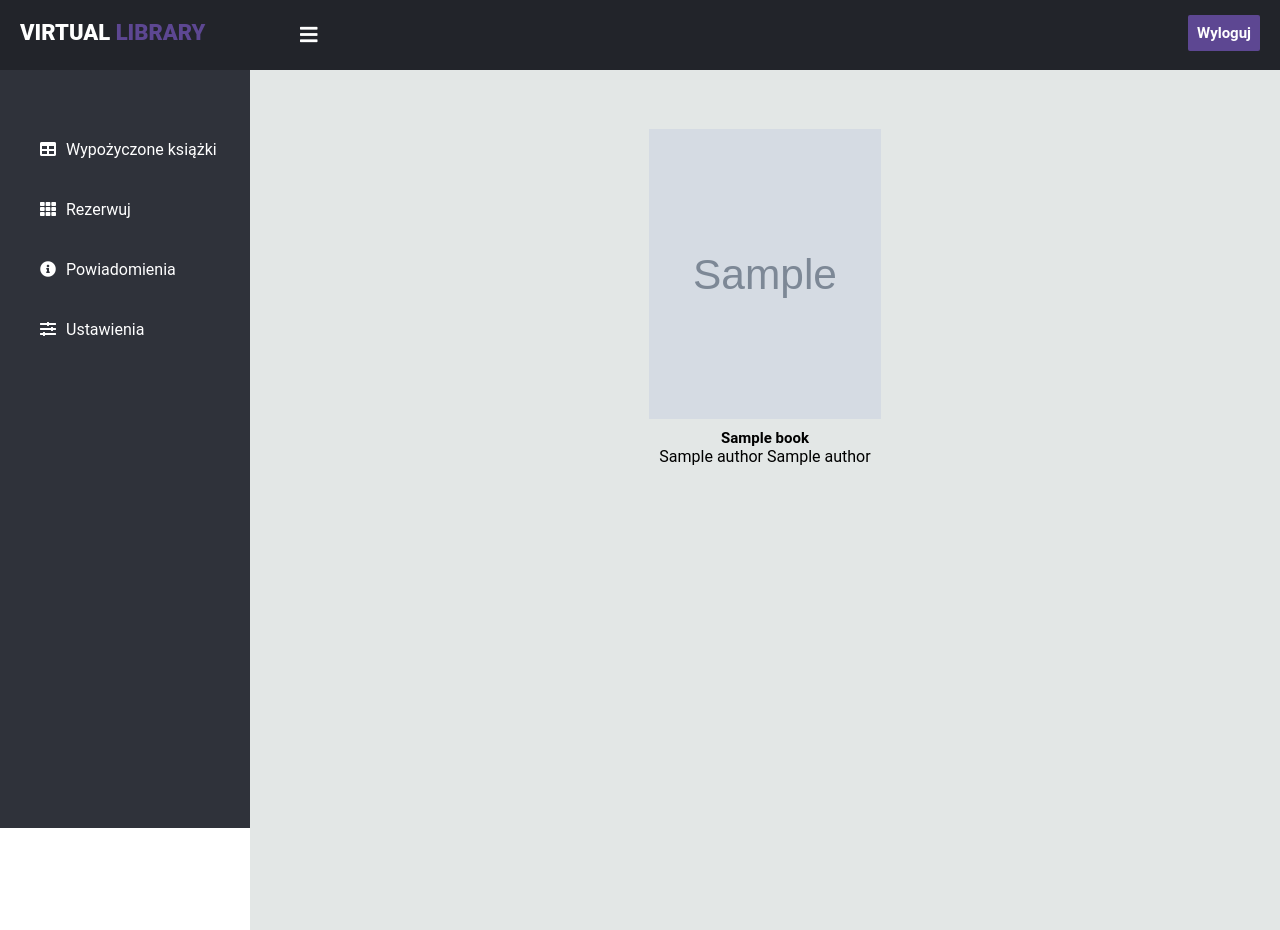
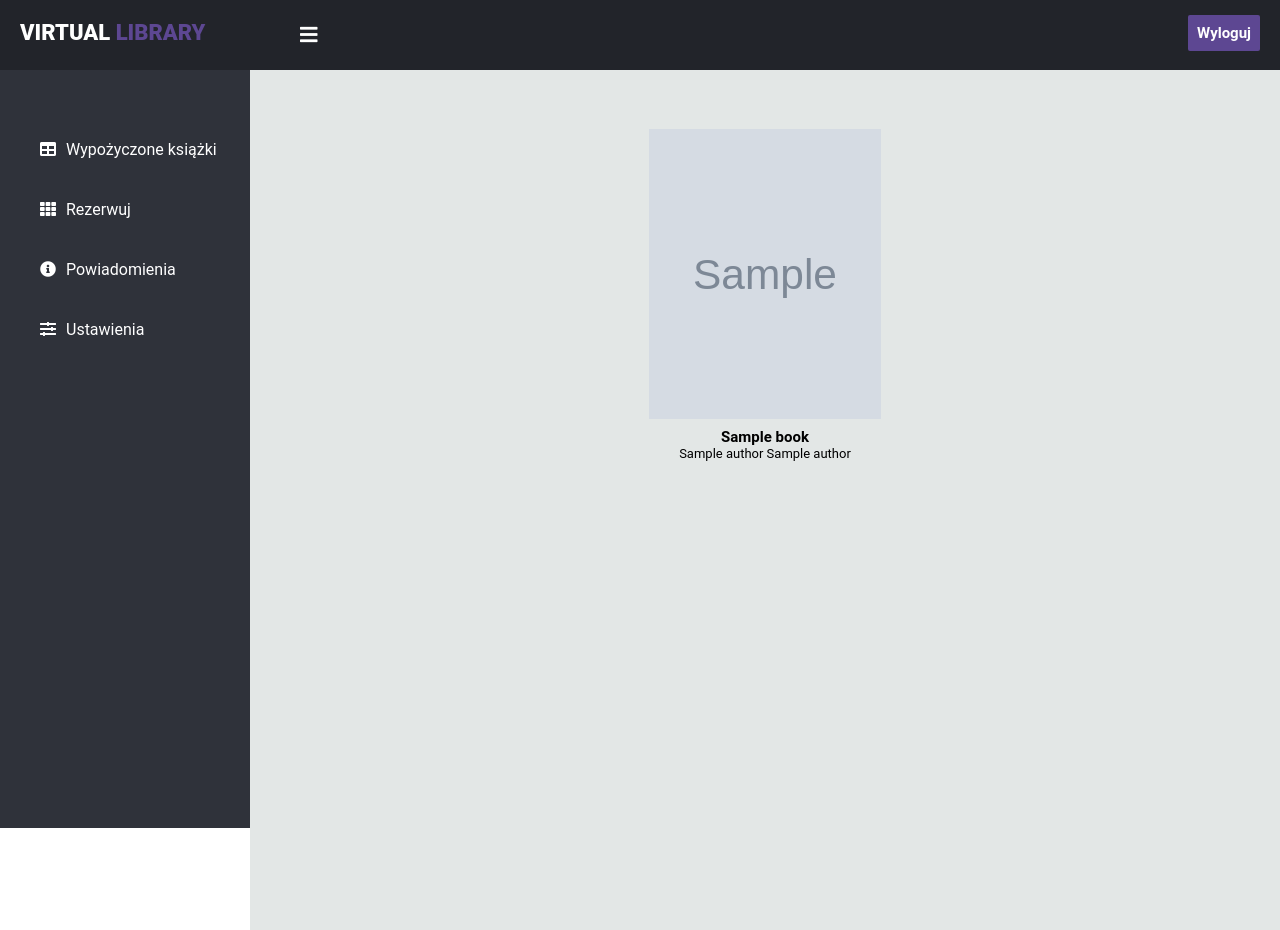
Before and after one commit to arczan2/biblioteka, a Django app: page /user_books in a window 1280 px wide. Run offline with Django 3.2, Linux system fonts and the light colour scheme; tables that the repository leaves empty hold one stand-in row (values such as "Sample post"); grey boxes marked "Sample" are stand-in pictures; some libraries are stand-ins or nearby versions.

Commit message:
font size dla a

```diff
--- a/library/static/library/UIStyle.css
+++ b/library/static/library/UIStyle.css
@@ -332,6 +332,7 @@ color: #fff;
 .bookcase-item a{
   text-decoration: none;
   color: black;
+  font-size: 13px;
 }
 
 .bookcase-item h5{
```
